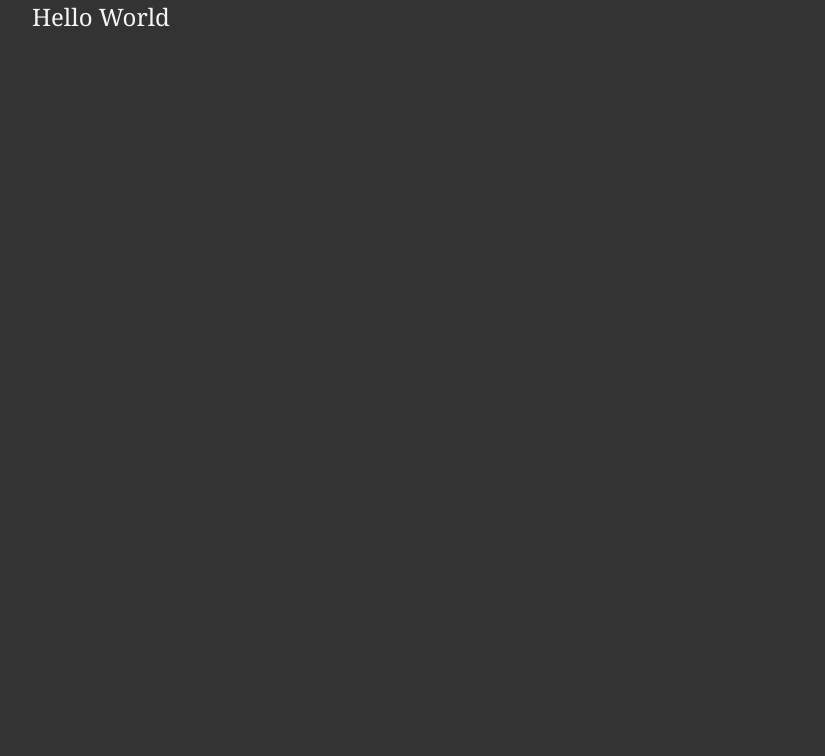
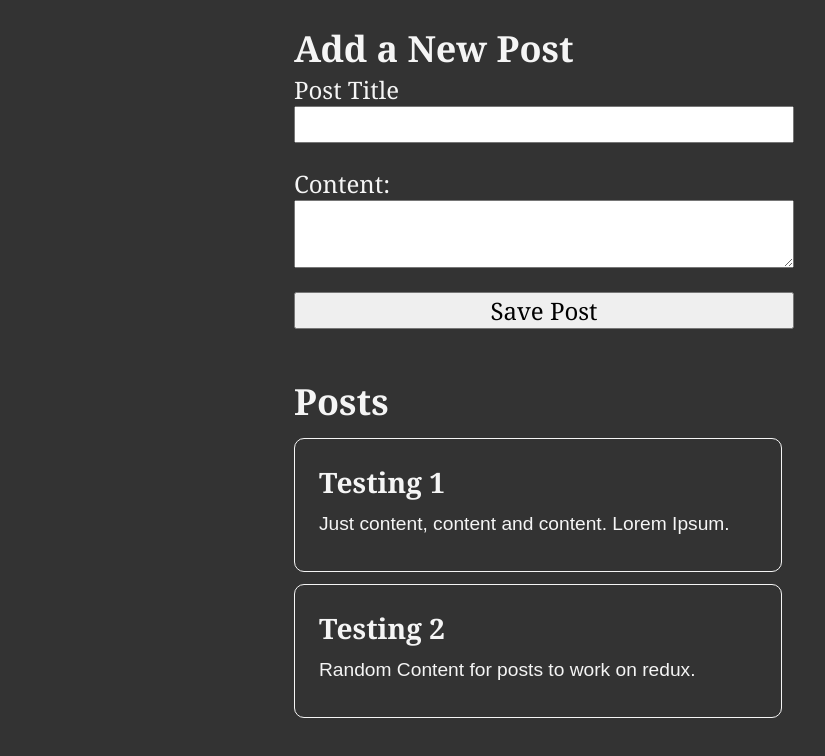
Before and after one commit to Virendra-khorwal/simple-blogging-website-using-redux, a React (Create React App) app: page / in a window 1280 px wide. Shown: the top 756 px of the page, without its empty margins (96-921 px from the left). Built offline with nearby package versions, Linux system fonts and the light colour scheme.

Commit message:
Post Form Added

```diff
--- a/src/App.js
+++ b/src/App.js
@@ -1,10 +1,13 @@
+import AddPostForm from "./features/posts/AddPostForm";
+import PostsList from "./features/posts/PostsList";
 
 
 function App() {
   return (
-    <div>
-      Hello World
-    </div>
+    <main>
+      <AddPostForm/>
+      <PostsList/>
+    </main>
   );
 }
 
--- a/src/app/store.js
+++ b/src/app/store.js
@@ -0,0 +1,8 @@
+import { configureStore } from "@reduxjs/toolkit";
+import postsReducer from '../features/posts/postsSlice'
+
+export const store = configureStore({
+    reducer: {
+        posts: postsReducer,
+    }
+})
--- /dev/null
+++ b/src/features/posts/AddPostForm.jsx
@@ -0,0 +1,50 @@
+import { useState } from "react";
+import { useDispatch } from "react-redux";
+
+
+import { postAdded } from "./postsSlice";
+
+const AddPostForm = () => {
+  const [title, setTitle] = useState("");
+  const [content, setContent] = useState("");
+  const dispatch = useDispatch();
+
+  const onTitleChange = (e) => setTitle(e.target.value);
+  const onContentChange = (e) => setContent(e.target.value);
+
+  const onSavePostClicked = () => {
+    if(title && content) {
+        dispatch(
+            postAdded(title,content)
+        )
+        setTitle('')
+        setContent('')
+    }
+  }
+
+  return (
+    <section>
+      <h2>Add a New Post</h2>
+      <form>
+        <label htmlFor="postTitle">Post Title</label>
+        <input
+          type="text"
+          id="postTitle"
+          name="postTitle"
+          value={title}
+          onChange={onTitleChange}
+        />
+        <label htmlFor="postContent">Content:</label>
+        <textarea
+          id="postContent"
+          name="postContent"
+          value={content}
+          onChange={onContentChange}
+        />
+        <button onClick={onSavePostClicked} type="button">Save Post</button>
+      </form>
+    </section>
+  );
+};
+
+export default AddPostForm;
--- /dev/null
+++ b/src/features/posts/PostsList.jsx
@@ -0,0 +1,23 @@
+import { useSelector } from "react-redux";
+
+import { selectAllPosts } from "./postsSlice";
+
+const PostsList = () => {
+    const posts = useSelector(selectAllPosts)
+
+    const renderedPosts = posts.map(post => (
+        <article key={post.id}>
+            <h3>{post.title}</h3>
+            <p>{post.content.substring(0,100)}</p>
+        </article>
+    ))
+
+    return (
+        <section>
+            <h2>Posts</h2>
+            {renderedPosts}
+        </section>
+    )
+}
+
+export default PostsList;
--- /dev/null
+++ b/src/features/posts/postsSlice.js
@@ -0,0 +1,32 @@
+import { createSlice, nanoid } from "@reduxjs/toolkit";
+
+
+const initialState = [
+    {id:1, title: 'Testing 1', content: 'Just content, content and content. Lorem Ipsum.'},
+    {id:2, title: 'Testing 2', content: 'Random Content for posts to work on redux.'}
+]
+
+const postsSlice = createSlice({
+    name: 'posts',
+    initialState,
+    reducers: {
+        postAdded: {
+            reducer(state, action) {
+                state.push(action.payload)
+            },
+            prepare(title, content) {
+                return {
+                    payload: {
+                        id: nanoid(),
+                        title,
+                        content,
+                    }
+                }
+            }
+        }
+    }
+})
+
+export const selectAllPosts = (state) => state.posts;
+export const { postAdded } = postsSlice.actions;
+export default postsSlice.reducer;
--- a/src/index.js
+++ b/src/index.js
@@ -1,12 +1,17 @@
 import React from 'react';
 import ReactDOM from 'react-dom/client';
+import { Provider } from 'react-redux';
+
 import './index.css';
 import App from './App';
+import { store } from './app/store';
 
 
 const root = ReactDOM.createRoot(document.getElementById('root'));
 root.render(
   <React.StrictMode>
-    <App />
+    <Provider store={store} >
+      <App />
+    </Provider>
   </React.StrictMode>
 );
```
Also changed, not shown: src/features/users/userSlice.js (added, +17 -0 lines).
